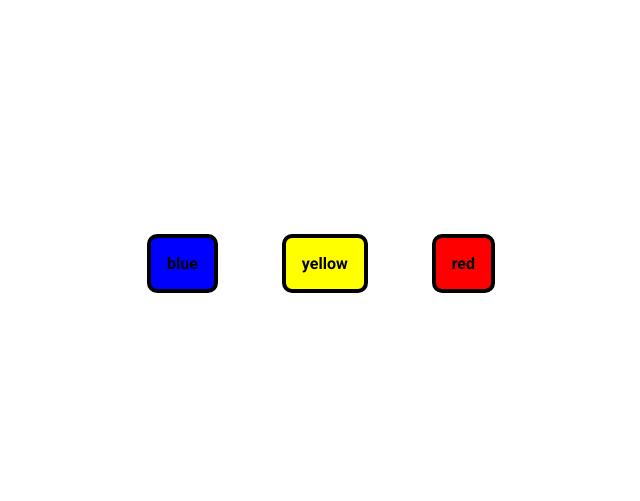
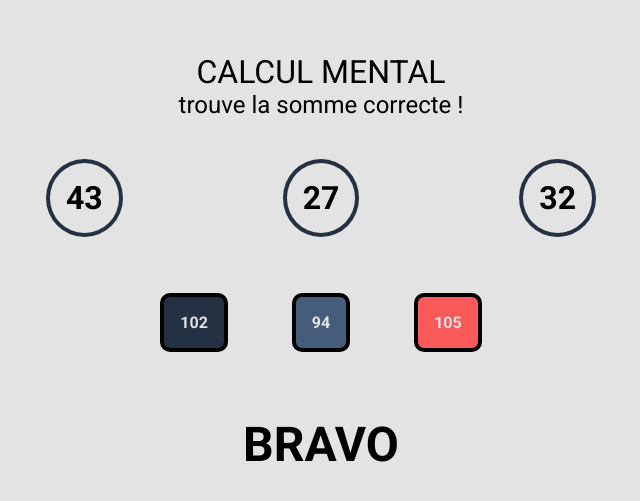
Before and after one commit to PaulDoazan/lapiscine_03_2024, a plain HTML site: page lessons/index.html in a window 1280 px wide. Shown: the part 137-638 px from the top of the page, without its empty margins (319-959 px from the left). Drawn offline with Linux system fonts and the light colour scheme; a web font is replaced by a local one.

Commit message:
START DAY 5

```diff
--- a/lessons/index.html
+++ b/lessons/index.html
@@ -11,10 +11,24 @@
 </head>
 <body>
     <div class="container">
-        <div class="btn btn-blue">blue</div>
-        <div class="btn btn-yellow">yellow</div>
-        <div class="btn btn-red">red</div>
+        <div class="title-instructions">
+            <div class="title">CALCUL MENTAL</div>
+            <div class="instructions">trouve la somme correcte !</div>
+        </div>
+        <div class="numbers-container">
+            <div class="number">43</div>
+            <div class="number">27</div>
+            <div class="number">32</div>
+        </div>
+        <div class="btns-container">
+            <div class="btn btn-blue">102</div>
+            <div class="btn btn-yellow">94</div>
+            <div class="btn btn-red">105</div>
+        </div>
+        <div class="result">
+            BRAVO
+        </div>
     </div>
-    <script src="scripts/index_4.js"></script>
+    <script src="scripts/index_5.js"></script>
 </body>
 </html>
--- a/lessons/style.css
+++ b/lessons/style.css
@@ -10,15 +10,42 @@
     width: 100vw;
     height: 100vh;
     display: flex;
+    flex-direction: column;
     justify-content: center;
     align-items: center;
     transition: background-color 0.5s;
+    background-color: #e3e3e3;
 }
 
-.stripe {
-    background-color: #ff6f3c;
-    width: 10vw;
-    height: 100vh;
+.title-instructions {
+    margin-bottom: 2.5rem;
+    font-size: 2rem;
+    font-family: "Roboto";
+    font-weight: 400;
+    text-align: center;
+}
+
+.instructions {
+    font-size: 1.5rem;
+}
+
+.numbers-container {
+    display: flex;
+    margin-bottom: 1.5rem;
+}
+
+.number {
+    font-family: "Roboto";
+    font-weight: 600;
+    margin: 0 5rem;
+    font-size: 2rem;
+    border-radius: 50%;
+    padding: 1rem;
+    border: #233142 solid 4px;
+}
+
+.btns-container {
+    display: flex;
 }
 
 .btn {
@@ -31,16 +58,24 @@
     font-weight: 600;
     cursor: pointer;
     transition: all 0.5s;
+    color: #e3e3e3;
 }
 
 .btn-blue {
-    background-color: blue;
+    background-color: #233142;
 }
 
 .btn-yellow {
-    background-color: yellow;
+    background-color: #455d7a;
 }
 
 .btn-red {
-    background-color: red;
+    background-color: #f95959;
 }
+
+.result {
+    margin-top: 2rem;
+    font-size: 3rem;
+    font-family: "Roboto";
+    font-weight: 600;
+}
```
Also changed, not shown: lessons/scripts/index_5.js (added).
